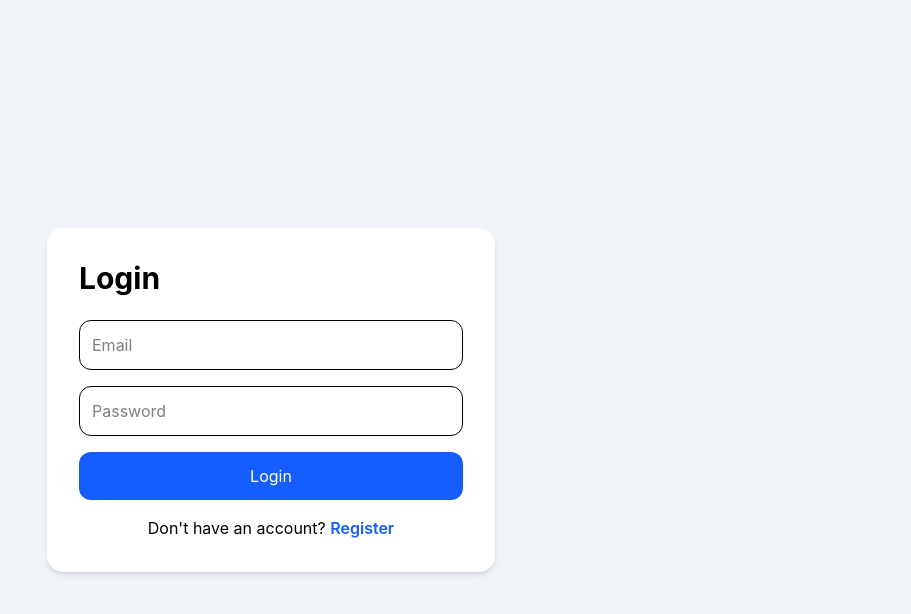
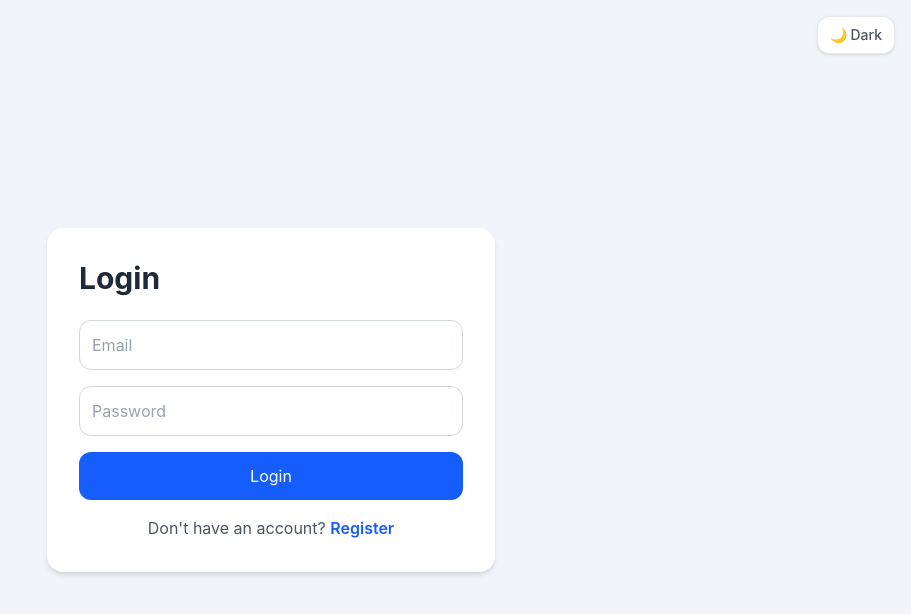
Before and after one commit to Kawaii-sama/myDeviceManagement, a React app in the folder frontend/: page / in a window 1280 px wide. Shown: the top 614 px of the page, without its empty margins (369-1280 px from the left). Built offline with nearby package versions, Linux system fonts and the light colour scheme; the HTML template or start-up script is replaced by a standard one.

Commit message:
notifications up to date 2

```diff
--- a/frontend/src/pages/Login.jsx
+++ b/frontend/src/pages/Login.jsx
@@ -1,4 +1,4 @@
-import { useState } from "react"
+import { useState, useEffect } from "react"
 import { useNavigate } from "react-router-dom"
 import { toast } from "react-toastify"
 import { loginUser } from "../services/authService"
@@ -6,26 +6,25 @@ import { loginUser } from "../services/authService"
 function Login() {
   const [email, setEmail] = useState("")
   const [password, setPassword] = useState("")
-
+  const [dark, setDark] = useState(() => localStorage.getItem("theme") === "dark")
   const navigate = useNavigate()
 
+  useEffect(() => {
+    if (dark) {
+      document.documentElement.classList.add("dark")
+      localStorage.setItem("theme", "dark")
+    } else {
+      document.documentElement.classList.remove("dark")
+      localStorage.setItem("theme", "light")
+    }
+  }, [dark])
 
   const handleSubmit = async (e) => {
     e.preventDefault()
-
     try {
-    const user = await loginUser({
-      email,
-      password,
-    })
-
-    localStorage.setItem(
-      "userInfo",
-      JSON.stringify(user)
-    )
-
+      const user = await loginUser({ email, password })
+      localStorage.setItem("userInfo", JSON.stringify(user))
       toast.success("Login successful")
-
       navigate("/dashboard")
     } catch (error) {
       toast.error("Invalid credentials")
@@ -33,12 +32,21 @@ function Login() {
   }
 
   return (
-    <div className="min-h-screen flex items-center justify-center bg-slate-100">
+    <div className="min-h-screen flex items-center justify-center bg-slate-100 dark:bg-slate-900 transition-colors">
+
+      {/* Dark mode toggle */}
+      <button
+        onClick={() => setDark(!dark)}
+        className="fixed top-4 right-4 bg-white dark:bg-slate-700 border border-gray-200 dark:border-slate-600 text-gray-600 dark:text-gray-300 px-3 py-2 rounded-xl text-sm font-medium shadow-sm hover:shadow transition"
+      >
+        {dark ? "☀️ Light" : "🌙 Dark"}
+      </button>
+
       <form
         onSubmit={handleSubmit}
-        className="bg-white p-8 rounded-2xl shadow-md w-full max-w-md"
+        className="bg-white dark:bg-slate-800 p-8 rounded-2xl shadow-md w-full max-w-md"
       >
-        <h1 className="text-3xl font-bold mb-6">
+        <h1 className="text-3xl font-bold mb-6 text-gray-800 dark:text-white">
           Login
         </h1>
 
@@ -46,39 +54,34 @@ function Login() {
           type="email"
           placeholder="Email"
           value={email}
-          onChange={(e) =>
-            setEmail(e.target.value)
-          }
-          className="w-full border p-3 rounded-xl mb-4"
+          onChange={(e) => setEmail(e.target.value)}
+          className="w-full border border-gray-300 dark:border-slate-600 bg-white dark:bg-slate-700 text-gray-800 dark:text-white placeholder-gray-400 p-3 rounded-xl mb-4"
         />
 
         <input
           type="password"
           placeholder="Password"
           value={password}
-          onChange={(e) =>
-            setPassword(e.target.value)
-          }
-          className="w-full border p-3 rounded-xl mb-4"
+          onChange={(e) => setPassword(e.target.value)}
+          className="w-full border border-gray-300 dark:border-slate-600 bg-white dark:bg-slate-700 text-gray-800 dark:text-white placeholder-gray-400 p-3 rounded-xl mb-4"
         />
 
         <button
           type="submit"
-          className="w-full bg-blue-600 text-white p-3 rounded-xl"
+          className="w-full bg-blue-600 hover:bg-blue-700 text-white p-3 rounded-xl transition"
         >
           Login
         </button>
 
-        <p className="mt-4 text-center">
+        <p className="mt-4 text-center text-gray-600 dark:text-gray-400">
           Don't have an account?{" "}
           <a
             href="/register"
-            className="text-blue-600 font-semibold"
+            className="text-blue-600 dark:text-blue-400 font-semibold hover:underline"
           >
             Register
           </a>
         </p>
-
       </form>
     </div>
   )
```
Lines whose indentation alone changed are shown as unchanged.
